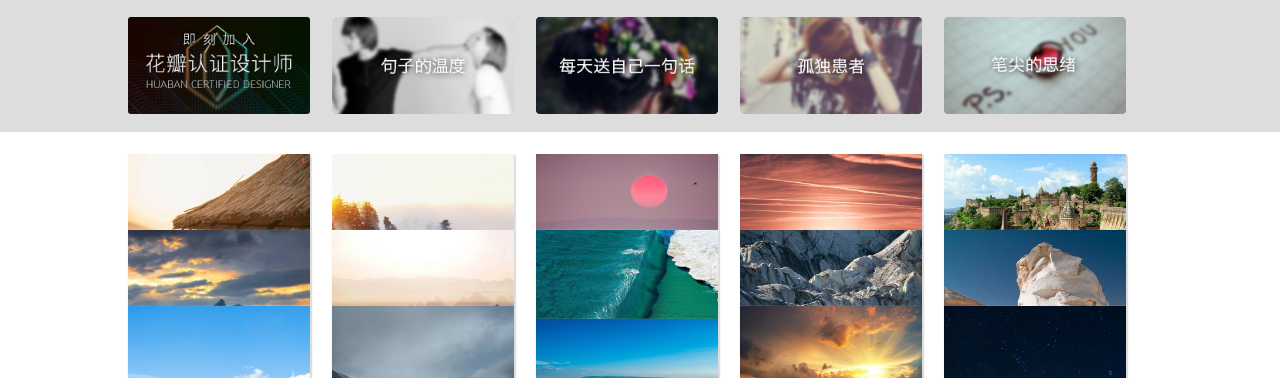
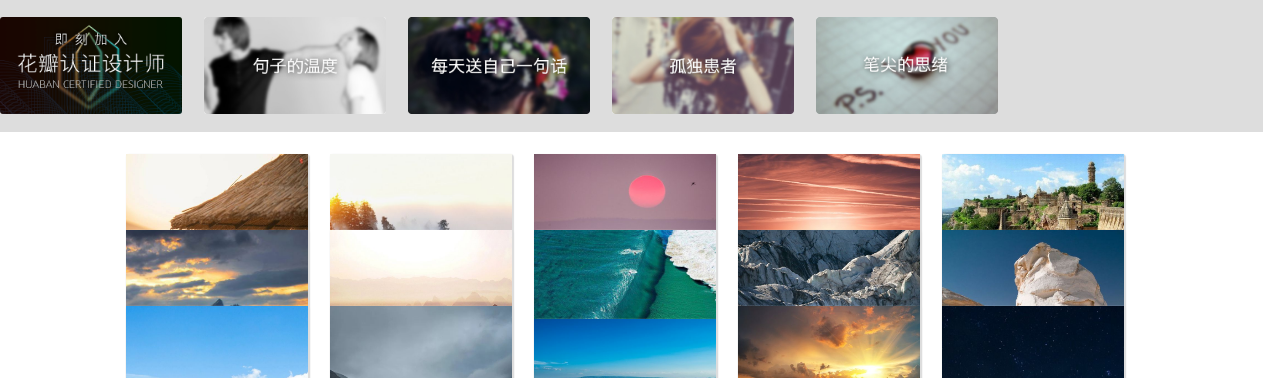
Before and after one commit to yu5127627/End.github.io, a plain HTML site: page index.html in a window 1280 px wide. Shown: the part 361-739 px from the top of the page. Drawn offline with Linux system fonts and the light colour scheme.

Commit message:
Update index.css

```diff
--- a/css/index.css
+++ b/css/index.css
@@ -413,7 +413,7 @@ html body {
 
 /*菜单*/
 .menu {
-    width: 100%;
+    width: 1263px;
     height: auto;
 
 }
@@ -421,19 +421,20 @@ html body {
 /*采集 菜单*/
 /*采集菜单子导航*/
 .menu-array {
-    width: 100%;
+    width: 1263px;
     height: auto;
     position: relative;
+    background-color: #dddddd;
 }
 
 .menu-subnav {
-    width: 100%;
+    width: 80%;
     height: 135px;
-    background-color: #dddddd;
+
 }
 
 .menu-subnav ul {
-    width: 80%;
+    width: 100%;
     margin: 0 auto;
 }
 
```
